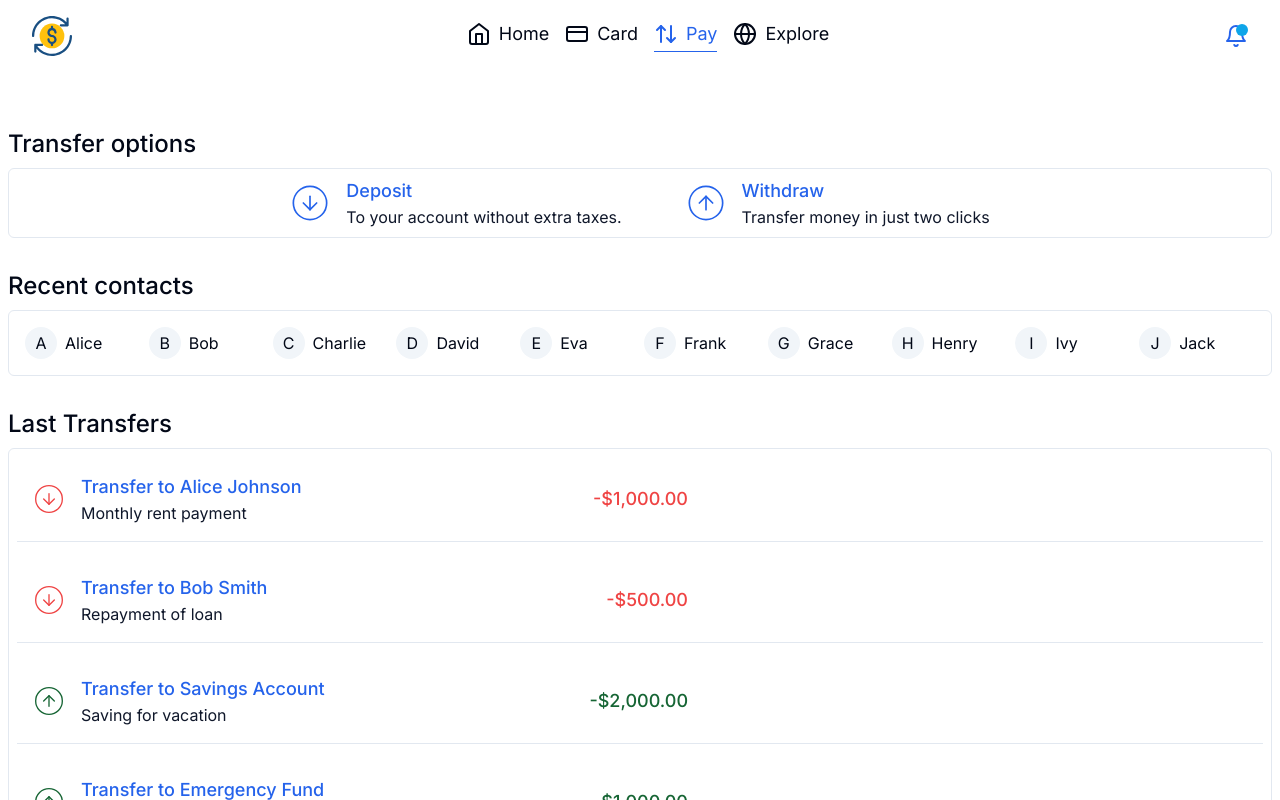
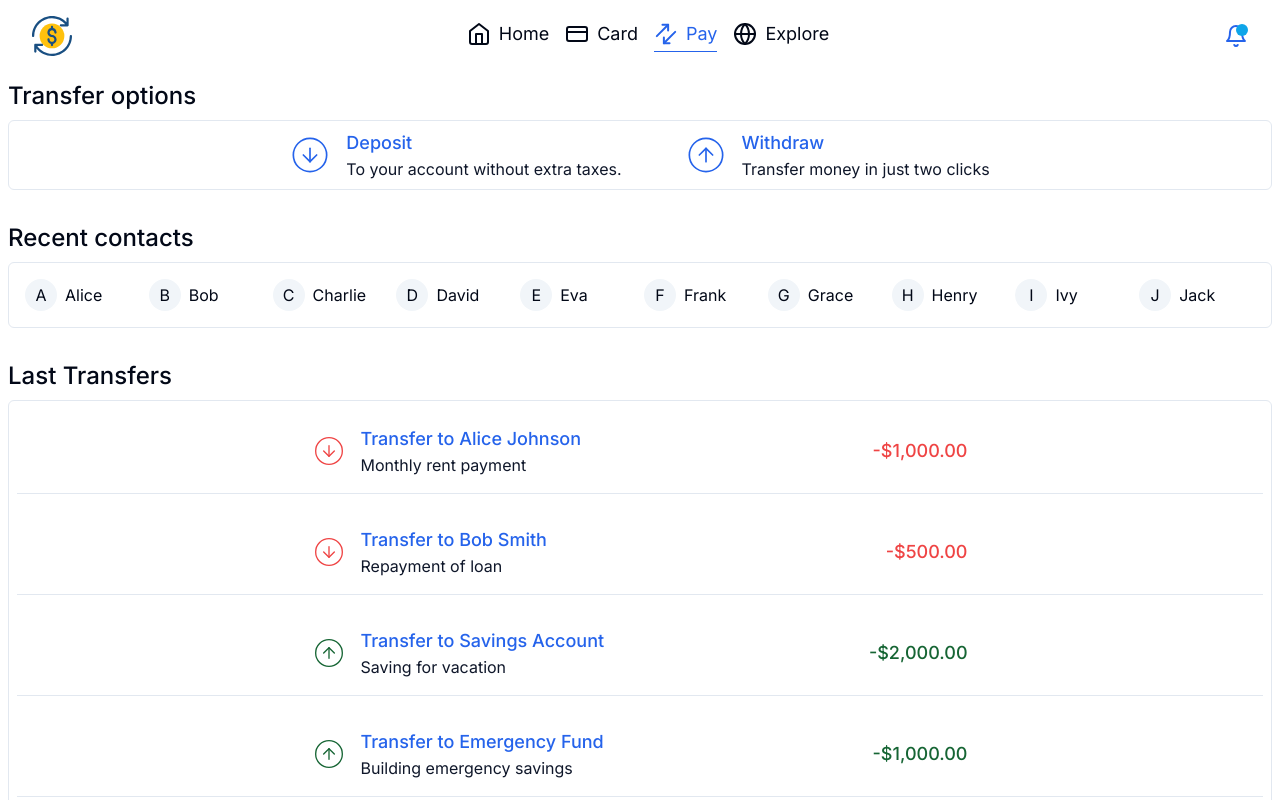
Before and after one commit to joaovitorscr/cash-app, a Next.js app: page /payment in a window 1280 px wide. Shown: the top 800 px of the page. Built offline with nearby package versions, Linux system fonts and the light colour scheme.

Commit message:
FEAT: Fixed layout inconsistencies between different devices

```diff
--- a/src/app/page.tsx
+++ b/src/app/page.tsx
@@ -5,7 +5,7 @@ import { TransactionsSection } from '@/components/home/transactions/transactions
 
 export default function Home() {
   return (
-    <main className="container mx-auto my-10 px-2">
+    <main className="container mx-auto my-20 px-2">
       <AccountSummarySection />
       <div className="lg:flex lg:items-center lg:gap-4">
         <GetStartedSection />
--- a/src/app/payment/page.tsx
+++ b/src/app/payment/page.tsx
@@ -10,13 +10,13 @@ export default function Pay() {
   const payments = data.payments
 
   return (
-    <main className="container mx-auto my-32 space-y-8 px-2 md:space-y-0 lg:space-y-8">
+    <main className="container mx-auto my-20 space-y-8 px-2 md:space-y-0 lg:space-y-8">
       <div className="space-y-8 md:mx-auto md:flex md:justify-center md:gap-20 md:space-y-0 lg:block lg:space-y-8">
         <div>
           <h2 className="text-2xl font-medium">Transfer options</h2>
           <div className="mt-2 space-y-4 rounded-md border p-2 lg:mx-auto lg:flex lg:w-full lg:max-w-full lg:items-center lg:justify-center lg:gap-8 lg:space-y-0">
-            <Card className="group">
-              <ArrowDownCircle className="size-8 stroke-primary stroke-1 transition duration-500 group-hover:scale-110 lg:size-10" />
+            <Card className="group justify-start">
+              <ArrowDownCircle className="size-8 stroke-primary stroke-1 transition duration-300 group-hover:scale-110 lg:size-10" />
               <CardBody>
                 <CardTitle className="font-medium text-primary lg:text-lg">
                   Deposit
@@ -26,8 +26,8 @@ export default function Pay() {
                 </CardDescription>
               </CardBody>
             </Card>
-            <Card className="group">
-              <ArrowUpCircle className="size-8 stroke-primary stroke-1 transition duration-500 group-hover:scale-110 lg:size-10" />
+            <Card className="group justify-start">
+              <ArrowUpCircle className="size-8 stroke-primary stroke-1 transition duration-300 group-hover:scale-110 lg:size-10" />
               <CardBody>
                 <CardTitle className="font-medium text-primary lg:text-lg">
                   Withdraw
@@ -54,7 +54,10 @@ export default function Pay() {
         <div className="mt-2 space-y-4 rounded-md border p-2 md:mx-auto md:max-w-xl lg:w-full lg:max-w-full">
           {payments.map(
             ({ title, transferType, description, transferValue, id }) => (
-              <Card className="rounded-none border-b py-4" key={id}>
+              <Card
+                className="rounded-none border-b py-4 last:border-0"
+                key={id}
+              >
                 {transferType === 'withdraw' ? (
                   <ArrowDownCircle className="size-8 stroke-destructive stroke-1" />
                 ) : (
--- a/src/app/transactions/page.tsx
+++ b/src/app/transactions/page.tsx
@@ -6,10 +6,10 @@ export default function Transactions() {
   const transactions = data.transactions
 
   return (
-    <main className="container mx-auto my-36 px-2">
+    <main className="my-20 px-2">
       <h2 className="text-center text-3xl font-medium">Transactions</h2>
-      <Section className="mt-16">
-        <SectionBody className="space-y-2 p-8 lg:grid lg:auto-rows-fr lg:grid-cols-3 lg:gap-4 lg:space-y-0">
+      <Section className="mt-10">
+        <SectionBody className="space-y-2 p-8 lg:grid lg:auto-rows-fr lg:grid-cols-2 lg:gap-4 lg:space-y-0 xl:grid-cols-3">
           {transactions.map((item) => (
             <TransactionCard
               key={item.id}
--- a/src/components/card.tsx
+++ b/src/components/card.tsx
@@ -8,7 +8,7 @@ const Card = React.forwardRef<
   <div
     ref={ref}
     className={cn(
-      'group flex cursor-pointer items-center gap-4 rounded-md outline-none transition duration-500 focus-visible:ring focus-visible:ring-ring lg:px-4',
+      'group flex cursor-pointer items-center justify-center gap-4 rounded-md outline-none transition duration-500 focus-visible:ring focus-visible:ring-ring lg:px-4',
       className,
     )}
     {...props}
--- a/src/components/home/transactions/transactions-card.tsx
+++ b/src/components/home/transactions/transactions-card.tsx
@@ -37,7 +37,9 @@ export function TransactionCard({
         <div className="flex h-full items-center justify-around space-x-4 bg-card md:justify-center md:gap-8 md:p-4">
           <ShoppingBag className="size-12 md:size-14" />
           <div className="w-56 text-left">
-            <h3 className="font-medium text-primary md:text-lg">{title}</h3>
+            <h3 className="text-pretty font-medium text-primary md:text-lg">
+              {title}
+            </h3>
             <p className="text-xs text-secondary-foreground md:text-sm">
               {description}
             </p>
@@ -47,7 +49,7 @@ export function TransactionCard({
             {numberToDollar(price)}
           </p>
         </div>
-        <div className="text-right text-xs font-medium lg:m-2 lg:text-sm">
+        <div className="mt-4 text-right text-xs  font-medium md:mt-0 lg:m-2 lg:text-sm">
           {formattedDate}
         </div>
       </div>
--- a/src/components/menus/top-menu.tsx
+++ b/src/components/menus/top-menu.tsx
@@ -45,7 +45,7 @@ export function TopMenu() {
     {
       title: 'Pay',
       path: '/payment',
-      icon: <ArrowUpDownIcon className="size-6" />,
+      icon: <ArrowUpDownIcon className="size-6 rotate-45" />,
     },
     {
       title: 'Explore',
--- a/src/components/section.tsx
+++ b/src/components/section.tsx
@@ -7,7 +7,7 @@ const Section = React.forwardRef<
 >(({ className, ...props }, ref) => (
   <section
     ref={ref}
-    className={cn('container mx-auto my-4', className)}
+    className={cn('mx-auto my-4 md:container', className)}
     {...props}
   />
 ))
--- a/src/components/separator.tsx
+++ b/src/components/separator.tsx
@@ -19,8 +19,8 @@ const Separator = React.forwardRef<
       className={cn(
         'shrink-0 bg-border',
         orientation === 'horizontal'
-          ? 'h-px w-full bg-zinc-200'
-          : 'h-px w-full bg-zinc-200',
+          ? 'h-px w-full bg-border'
+          : 'h-px w-full bg-border',
         className,
       )}
       {...props}
```
